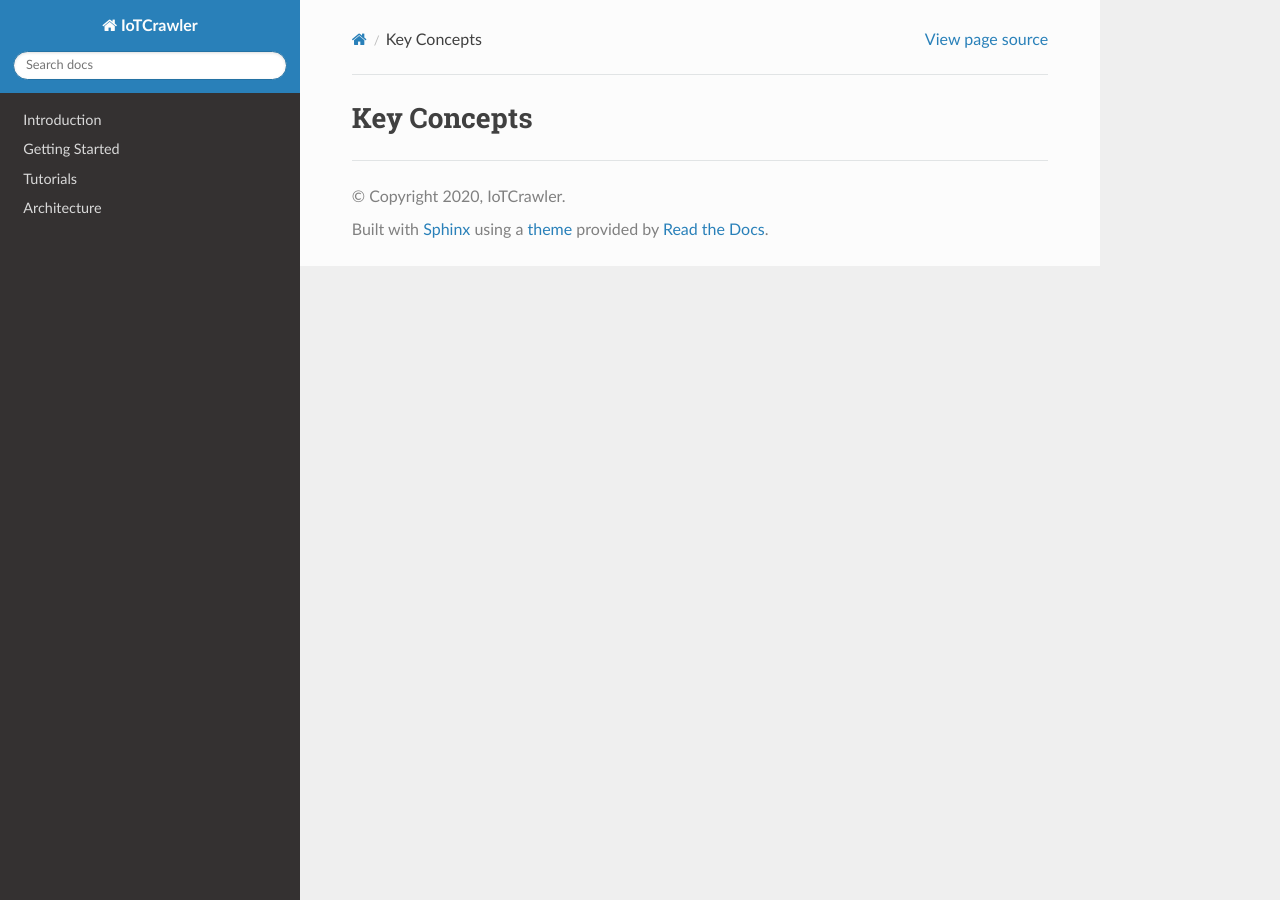
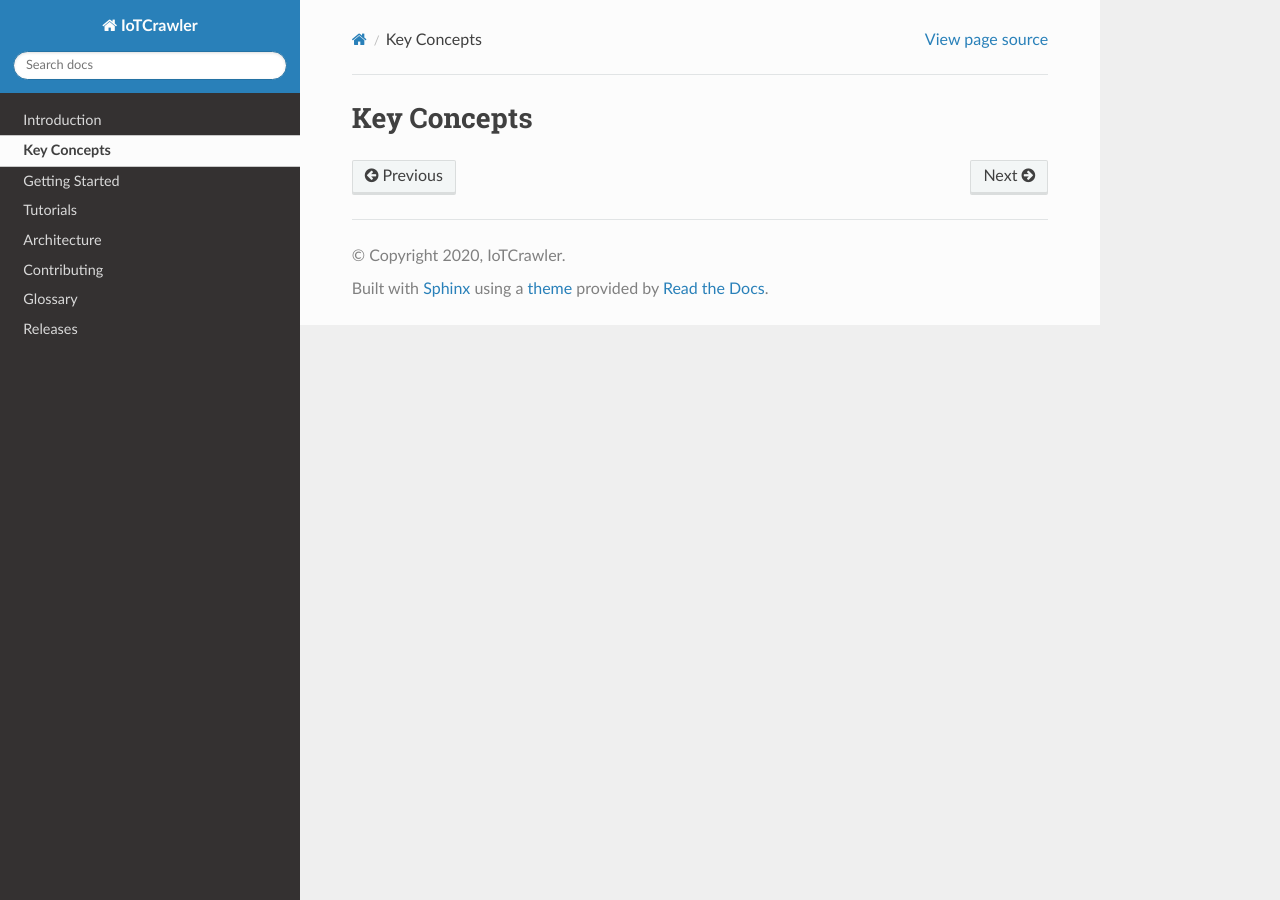
Before and after one commit to IoTCrawler/Framework, a Sphinx documentation site: the page built from docs/source/key-concepts/key-concepts.rst, in a window 1280 px wide. Built offline with Sphinx 7.4.7 and the Read the Docs theme 2.0.0, drawn with Linux system fonts in a browser that asks for light colours; pages that are not in the unit, such as notebooks, are missing from menus.

Commit message:
add more sections

```diff
--- /dev/null
+++ b/docs/source/contributing/contributing.rst
@@ -0,0 +1,2 @@
+Contributing
+======================================
--- /dev/null
+++ b/docs/source/glossary.rst
@@ -0,0 +1,2 @@
+Glossary
+======================================
--- a/docs/source/index.rst
+++ b/docs/source/index.rst
@@ -21,3 +21,6 @@ search in distributed IoT systems.
    getting-started/getting-started
    tutorials/tutorials
    architecture/architecture.rst
+   contributing/contributing
+   glossary
+   releases/releases
--- /dev/null
+++ b/docs/source/releases/releases.rst
@@ -0,0 +1,2 @@
+Releases
+======================================
```
Also changed, not shown: docs/source/key-concepts/key-concepts.rst (renamed from docs/source/key-concepts/key_concepts.rst).
